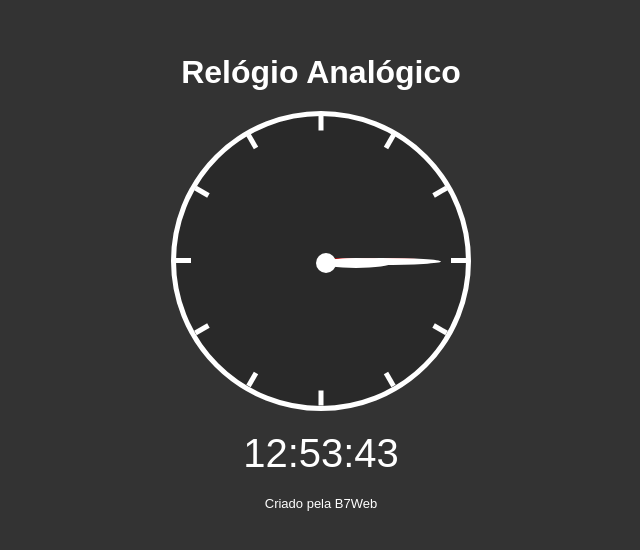
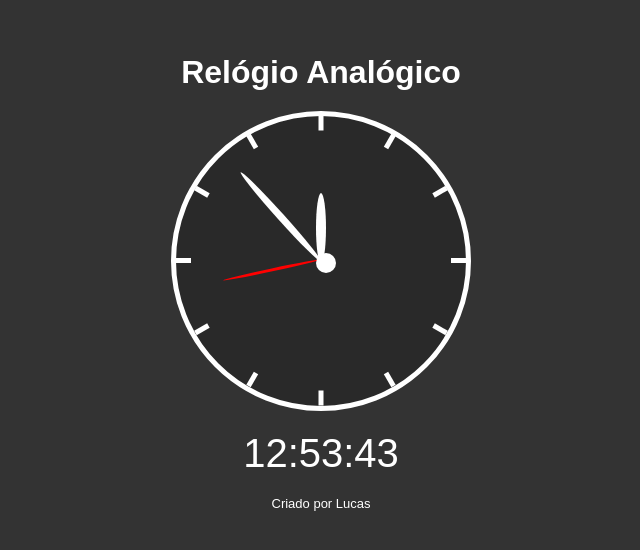
Before and after one commit to Lumomag/analogic-clock, a plain HTML site: page index.html in a window 1280 px wide. Shown: the part 118-668 px from the top of the page, without its empty margins (319-959 px from the left). Drawn offline with Linux system fonts and the light colour scheme.

Commit message:
Concluir relógio analógico

```diff
--- a/index.html
+++ b/index.html
@@ -1,6 +1,7 @@
 <!DOCTYPE html>
 <html lang="pt">
 <head>
+    <link rel="shortcut icon" href="wall-clock-icon.svg" type="image/x-icon" style="background-color: red;">
     <meta charset="UTF-8">
     <meta http-equiv="X-UA-Compatible" content="IE=edge">
     <meta name="viewport" content="width=device-width, initial-scale=1.0">
@@ -34,7 +35,7 @@
     </div>
     <div class="digital">--:--:--</div>
 
-    <footer>Criado pela B7Web</footer>
+    <footer>Criado por Lucas</footer>
 
     <script src="script.js"></script>
 </body>
--- a/script.js
+++ b/script.js
@@ -10,6 +10,15 @@ function updateClock(){
   let second = now.getSeconds();
 
   digitalElement.innerHTML = `${fixZero(hour)}:${fixZero(minute)}:${fixZero(second)}`;
+
+  let sDeg = ((360 / 60) * second) - 90;
+  sElement.style.transform = `rotate(${sDeg}deg)`;
+
+  let mDeg = ((360 / 60) * minute) - 90;
+  mElement.style.transform = `rotate(${mDeg}deg)`;
+
+  let hDeg = ((360 / 12) * hour) - 90;
+  hElement.style.transform = `rotate(${hDeg}deg)`;
 }
 
 function fixZero(time){
@@ -17,3 +26,4 @@ function fixZero(time){
 }
 
 setInterval(updateClock, 1000);
+updateClock();
```
Also changed, not shown: wall-clock-icon.svg (added).
